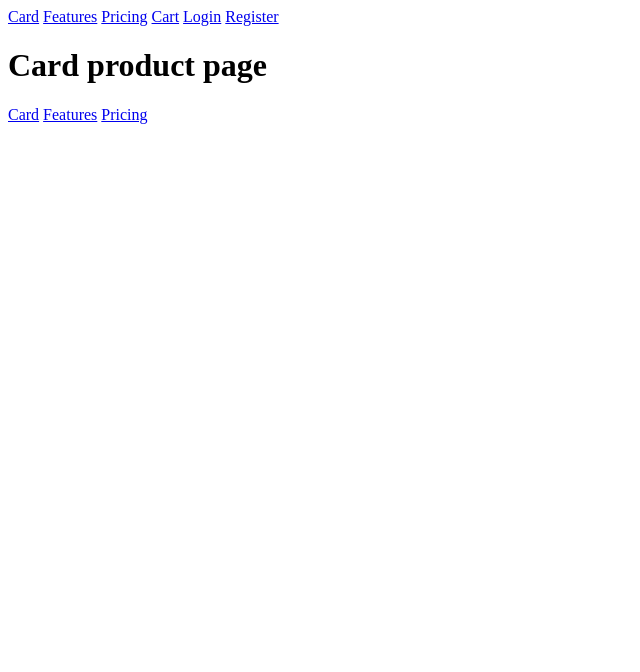
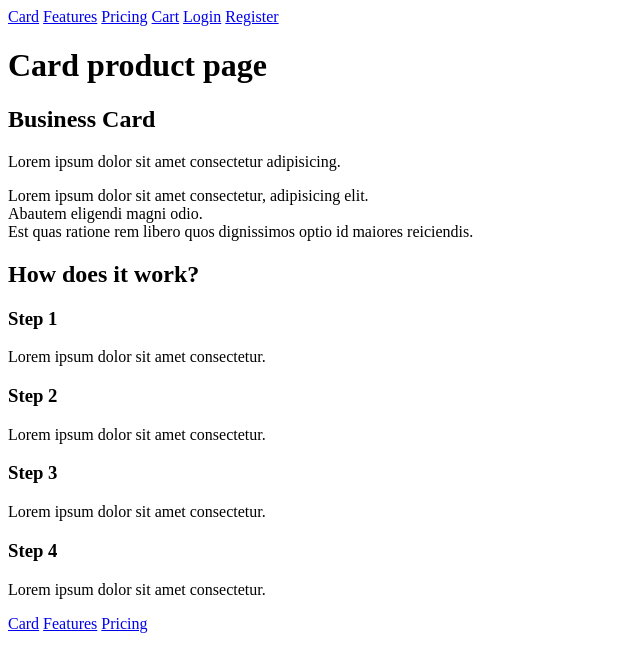
Before and after one commit to sekelskyp/cardify-demos, a SvelteKit app in the folder sveltekit-ts/: page /card in a window 1280 px wide. Shown: the top 672 px of the page, without its empty margins (0-640 px from the left). Built offline with nearby package versions, Linux system fonts and the light colour scheme.

Commit message:
Add page structure

```diff
--- a/sveltekit-ts/src/routes/card/+page.svelte
+++ b/sveltekit-ts/src/routes/card/+page.svelte
@@ -1 +1,34 @@
 <h1>Card product page</h1>
+<section>
+    <hgroup>
+        <h1>Business Card</h1>
+        <p>Lorem ipsum dolor sit amet consectetur adipisicing.</p>
+    </hgroup>
+    <p>
+        Lorem ipsum dolor sit amet consectetur, adipisicing elit. <br />
+        Abautem eligendi magni odio. <br />
+        Est quas ratione rem libero quos dignissimos optio id maiores reiciendis.
+    </p>
+</section>
+<section>
+    <hgroup>
+        <h2>How does it work?</h2>
+        <div>
+            <h3>Step 1</h3>
+            <p>Lorem ipsum dolor sit amet consectetur.</p>
+        </div>
+        <div>
+            <h3>Step 2</h3>
+            <p>Lorem ipsum dolor sit amet consectetur.</p>
+        </div>
+        <div>
+            <h3>Step 3</h3>
+            <p>Lorem ipsum dolor sit amet consectetur.</p>
+        </div>
+        <div>
+            <h3>Step 4</h3>
+            <p>Lorem ipsum dolor sit amet consectetur.</p>
+        </div>
+    </hgroup>
+</section>
+<section></section>
```
